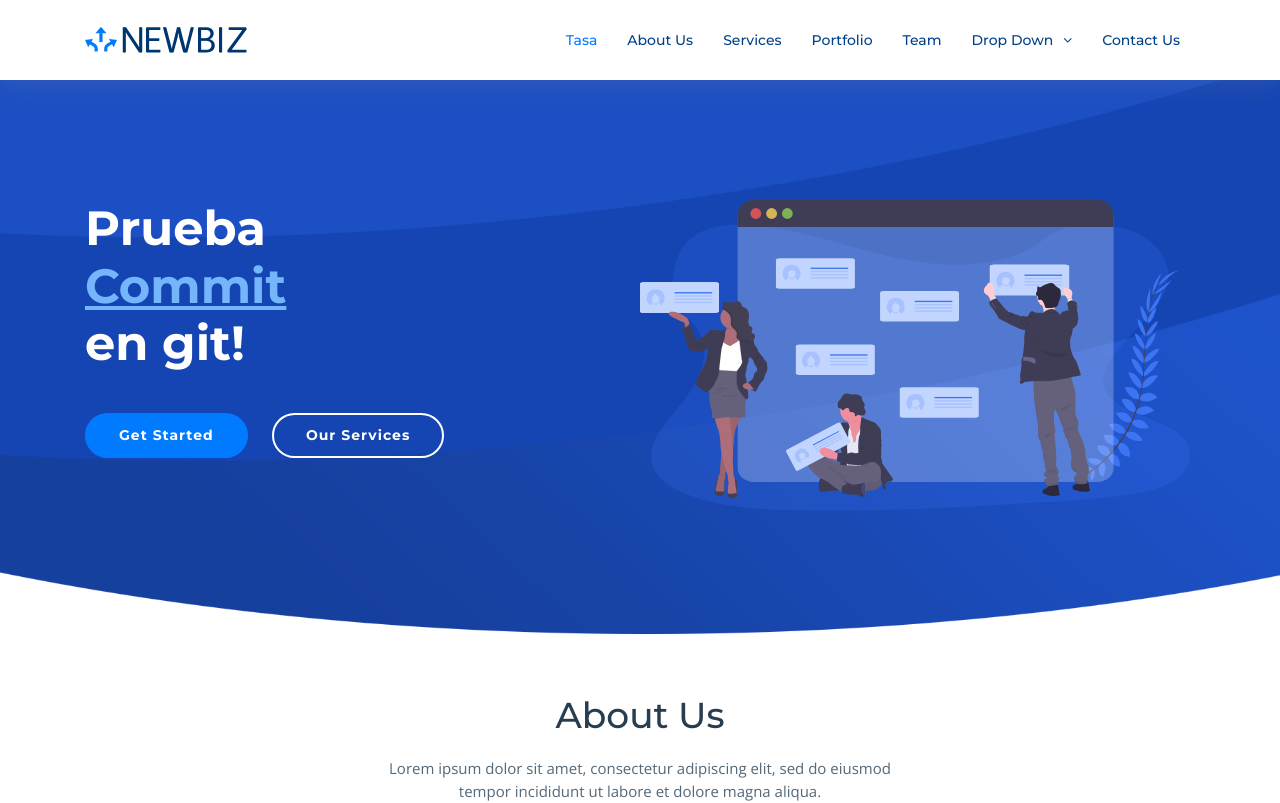
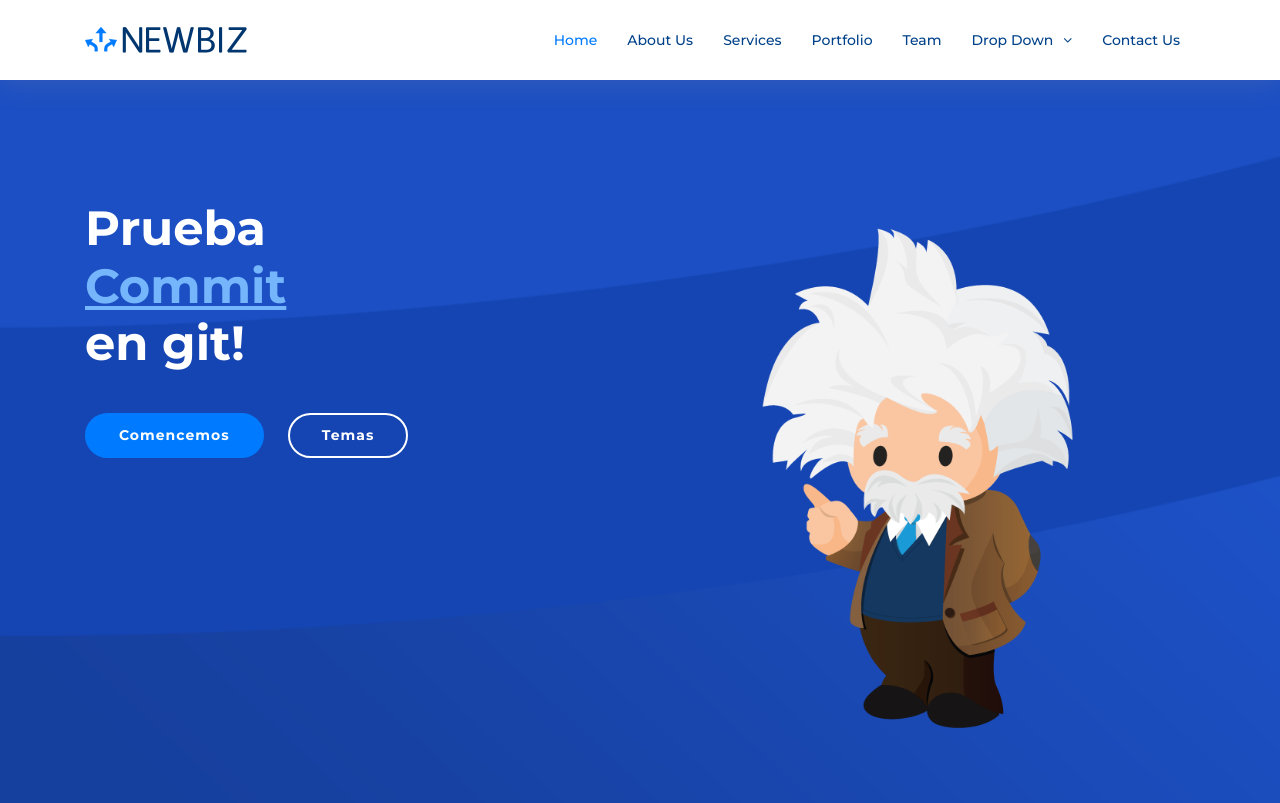
Before and after one commit to fcastillo1205/proyectoFinalFIsicaI, a plain HTML site: page index.html in a window 1280 px wide. Shown: the top 803 px of the page. Drawn offline with nearby package versions, Linux system fonts and the light colour scheme; files whose address does not match are found by name.

Commit message:
Agregar a Einstein

```diff
--- a/index.html
+++ b/index.html
@@ -2,7 +2,7 @@
 <html lang="en">
 <head>
   <meta charset="utf-8">
-  <title>Proyecto</title>
+  <title>Física</title>
   <meta content="width=device-width, initial-scale=1.0" name="viewport">
   <meta content="" name="keywords">
   <meta content="" name="description">
@@ -50,7 +50,7 @@
 
       <nav class="main-nav float-right d-none d-lg-block">
         <ul>
-          <li class="active"><a href="#intro">Tasa</a></li>
+          <li class="active"><a href="#intro">Home</a></li>
           <li><a href="#about">About Us</a></li>
           <li><a href="#services">Services</a></li>
           <li><a href="#portfolio">Portfolio</a></li>
@@ -86,14 +86,14 @@
     <div class="container">
 
       <div class="intro-img">
-        <img src="img/intro-img.svg" alt="" class="img-fluid">
+        <img src="img/einstein-eureka.png" alt="" class="img-fluid">
       </div>
 
       <div class="intro-info">
         <h2>Prueba<br><span>Commit</span><br>en git!</h2>
         <div>
-          <a href="#about" class="btn-get-started scrollto">Get Started</a>
-          <a href="#services" class="btn-services scrollto">Our Services</a>
+          <a href="#about" class="btn-get-started scrollto">Comencemos</a>
+          <a href="#services" class="btn-services scrollto">Temas</a>
         </div>
       </div>
 
```
Also changed, not shown: img/einstein-eureka.png (added).
